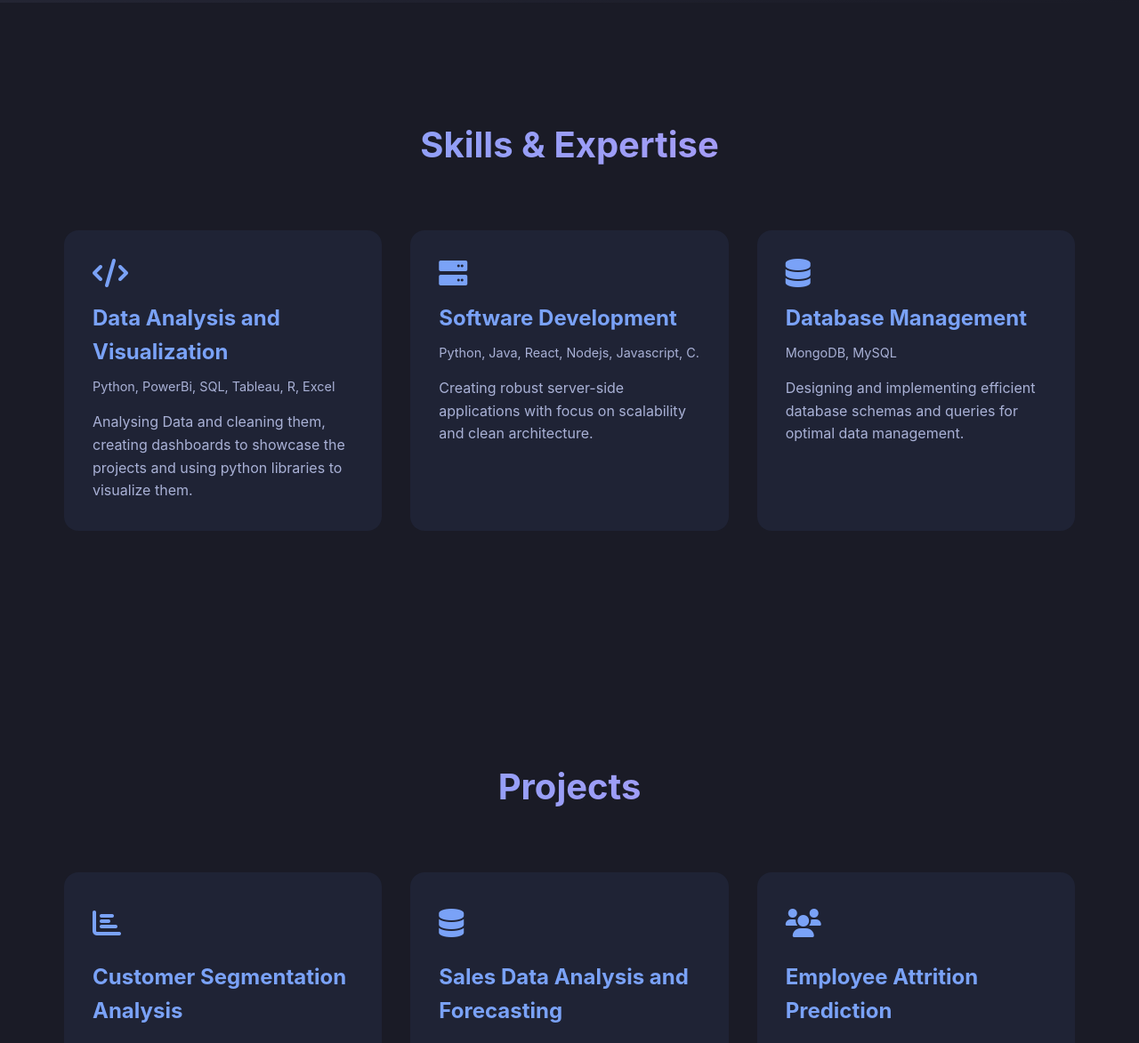
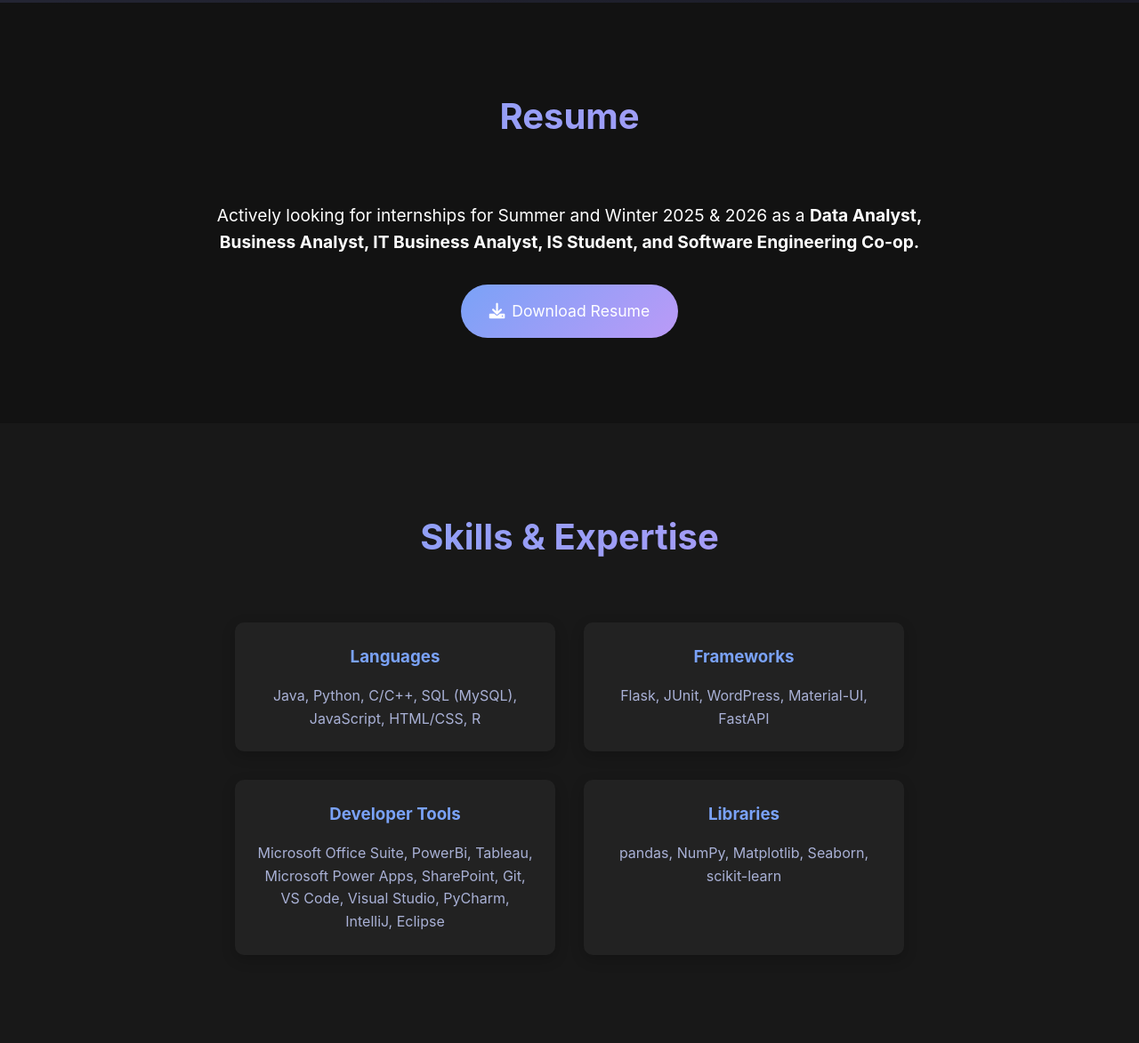
Before and after one commit to saif3782/PortfolioWebsite, a plain HTML site: page src/index.html in a window 1280 px wide. Shown: the part 1033-2206 px from the top of the page at 89% size. Drawn offline with Linux system fonts and the light colour scheme.

Commit message:
Added Navbar, and skills section. Changed the color theme ( will fix it prob)

```diff
--- a/src/index.html
+++ b/src/index.html
@@ -8,6 +8,7 @@
     <link rel="stylesheet" href="https://cdnjs.cloudflare.com/ajax/libs/font-awesome/6.0.0/css/all.min.css">
 </head>
 <body class="dark-theme">
+
 <!-- Hero Section -->
 <section id="home" class="hero">
     <div class="container">
@@ -30,6 +31,62 @@
             Learn More
             <i class="fas fa-arrow-down"></i>
         </button>
+    </div>
+</section>
+<!-- Navigation Bar -->
+<header class="navbar">
+    <div class="nav-container">
+        <h1 class="logo">Saif Ullah Anwar</h1>
+        <nav>
+            <ul class="nav-links">
+                <li><a href="#resume">Resume</a></li>
+                <li><a href="#skills">Skills</a></li>
+                <li><a href="#projects">Projects</a></li>
+                <li><a href="#contact">Contact</a></li>
+            </ul>
+        </nav>
+    </div>
+</header>
+
+<!-- Resume Section -->
+<section id="resume" class="resume">
+    <div class="container">
+        <h2 class="section-title">Resume</h2>
+        <p class="resume-intro">
+            Actively looking for internships for Summer and Winter 2025 & 2026 as a
+            <strong>Data Analyst, Business Analyst, IT Business Analyst, IS Student, and Software Engineering Co-op.</strong>
+        </p>
+        <div class="resume-download">
+            <a href="Resume.Saif.pdf" download="Saif_Ullah_Anwar_Resume.pdf" class="resume-btn">
+                <i class="fas fa-download"></i> Download Resume
+            </a>
+        </div>
+    </div>
+</section>
+
+<!-- Skills & Expertise Section -->
+<section id="skills" class="skills">
+    <div class="container">
+        <h2 class="section-title">Skills & Expertise</h2>
+        <div class="skills-container">
+            <div class="skills-category">
+                <h3>Languages</h3>
+                <p>Java, Python, C/C++, SQL (MySQL), JavaScript, HTML/CSS, R</p>
+            </div>
+            <div class="skills-category">
+                <h3>Frameworks</h3>
+                <p>Flask, JUnit, WordPress, Material-UI, FastAPI</p>
+            </div>
+            <div class="skills-category">
+                <h3>Developer Tools</h3>
+                <p>Microsoft Office Suite, PowerBi, Tableau, Microsoft Power Apps, SharePoint, Git, VS Code,
+                    Visual Studio, PyCharm, IntelliJ, Eclipse</p>
+            </div>
+            <div class="skills-category">
+                <h3>Libraries</h3>
+                <p>pandas, NumPy, Matplotlib, Seaborn, scikit-learn</p>
+            </div>
+        </div>
     </div>
 </section>
 
@@ -219,7 +276,7 @@
             </div>
             <h3>Bachelor's Degree in Computer Science</h3>
             <p class="education-school">University of Calgary</p>
-            <p class="education-period">2023 - 2027</p>
+            <p class="education-period">2023 - Expected Grad (2027) </p>
             <div class="education-achievements">
                 <h4>Key Achievements:</h4>
                 <ul>
@@ -245,11 +302,11 @@
                 </div>
                 <div class="info-item">
                     <i class="fas fa-phone"></i>
-                    <a href="tel:+92-305-5356766">+92-305-5356766</a>
+                    <a href="tel:+92-305-5356766">+1 (368) 999 1485</a>
                 </div>
                 <div class="info-item">
                     <i class="fas fa-map-marker-alt"></i>
-                    <span>Lahore, Pakistan</span>
+                    <span>Calgary, Canada</span>
                 </div>
             </div>
             <form id="contact-form" class="contact-form">
--- a/src/script.js
+++ b/src/script.js
@@ -41,3 +41,20 @@ document.getElementById('contact-form')?.addEventListener('submit', function(e)
     alert('Thank you for your message! I will get back to you soon.');
     this.reset();
 });
+// Scroll to Resume section when "Resume" is clicked
+document.querySelector('a[href="#resume"]').addEventListener('click', function (e) {
+    e.preventDefault();
+    document.querySelector("#resume").scrollIntoView({
+        behavior: "smooth"
+    });
+});
+// Smooth Scrolling for Navbar Links
+document.querySelectorAll('.nav-links a').forEach(anchor => {
+    anchor.addEventListener('click', function (e) {
+        e.preventDefault();
+        const targetId = this.getAttribute('href').substring(1);
+        document.getElementById(targetId).scrollIntoView({
+            behavior: "smooth"
+        });
+    });
+});
--- a/src/styles.css
+++ b/src/styles.css
@@ -459,3 +459,147 @@ section {
 .fade-in {
     animation: fadeIn 1s ease forwards;
 }
+.resume {
+    padding: 6rem 0;
+    text-align: center;
+}
+
+.resume-intro {
+    font-size: 1.2rem;
+    color: var(--text-primary);
+    max-width: 800px;
+    margin: 0 auto 2rem;
+}
+
+.resume-download {
+    margin-top: 1.5rem;
+}
+
+.resume-btn {
+    padding: 1rem 2rem;
+    font-size: 1.1rem;
+    background: linear-gradient(135deg, #7aa2f7, #bb9af7);
+    color: white;
+    border: none;
+    border-radius: 30px;
+    text-decoration: none;
+    display: inline-flex;
+    align-items: center;
+    gap: 0.5rem;
+    transition: all 0.3s ease;
+}
+
+.resume-btn:hover {
+    transform: translateY(-2px);
+    box-shadow: 0 5px 15px rgba(122, 162, 247, 0.3);
+}
+/* Navbar Styling */
+.navbar {
+    position: fixed;
+    top: 0;
+    width: 100%;
+    background: rgba(10, 10, 20, 0.9);
+    padding: 1rem 0;
+    display: flex;
+    justify-content: space-between;
+    align-items: center;
+    z-index: 100;
+    transition: all 0.3s ease-in-out;
+}
+
+.nav-container {
+    width: 90%;
+    margin: auto;
+    display: flex;
+    justify-content: space-between;
+    align-items: center;
+}
+
+.logo {
+    font-size: 1.5rem;
+    font-weight: bold;
+    color: white;
+}
+
+.nav-links {
+    list-style: none;
+    display: flex;
+    gap: 2rem;
+}
+
+.nav-links li a {
+    color: white;
+    text-decoration: none;
+    font-weight: 500;
+    transition: color 0.3s;
+}
+
+.nav-links li a:hover {
+    color: #7aa2f7;
+}
+
+/* Resume Section */
+.resume {
+    padding: 6rem 0;
+    text-align: center;
+    background: #121212;
+}
+
+.resume-intro {
+    font-size: 1.2rem;
+    color: white;
+    max-width: 800px;
+    margin: 0 auto 2rem;
+}
+
+.resume-download {
+    margin-top: 1.5rem;
+}
+
+.resume-btn {
+    padding: 1rem 2rem;
+    font-size: 1.1rem;
+    background: linear-gradient(135deg, #7aa2f7, #bb9af7);
+    color: white;
+    border: none;
+    border-radius: 30px;
+    text-decoration: none;
+    display: inline-flex;
+    align-items: center;
+    gap: 0.5rem;
+    transition: all 0.3s ease;
+}
+
+.resume-btn:hover {
+    transform: translateY(-2px);
+    box-shadow: 0 5px 15px rgba(122, 162, 247, 0.3);
+}
+
+/* Skills Section */
+.skills {
+    padding: 6rem 0;
+    text-align: center;
+    background: #181818; /* Different background color */
+}
+
+.skills-container {
+    display: flex;
+    flex-wrap: wrap;
+    justify-content: center;
+    gap: 2rem;
+    max-width: 900px;
+    margin: auto;
+}
+
+.skills-category {
+    background: #222;
+    padding: 1.5rem;
+    border-radius: 10px;
+    width: 40%;
+    box-shadow: 0 5px 15px rgba(0, 0, 0, 0.2);
+}
+
+.skills-category h3 {
+    color: #7aa2f7;
+    margin-bottom: 1rem;
+}
```
Also changed, not shown: 1 other file.
